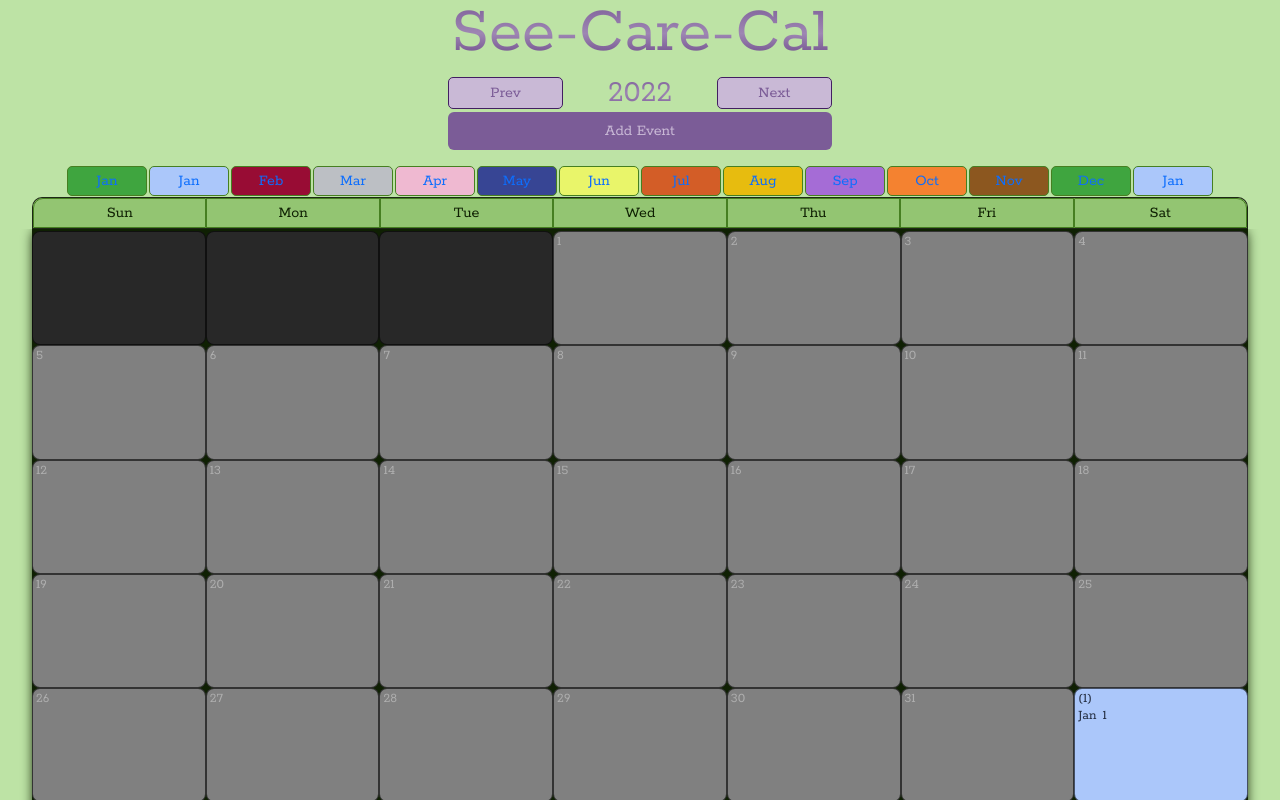
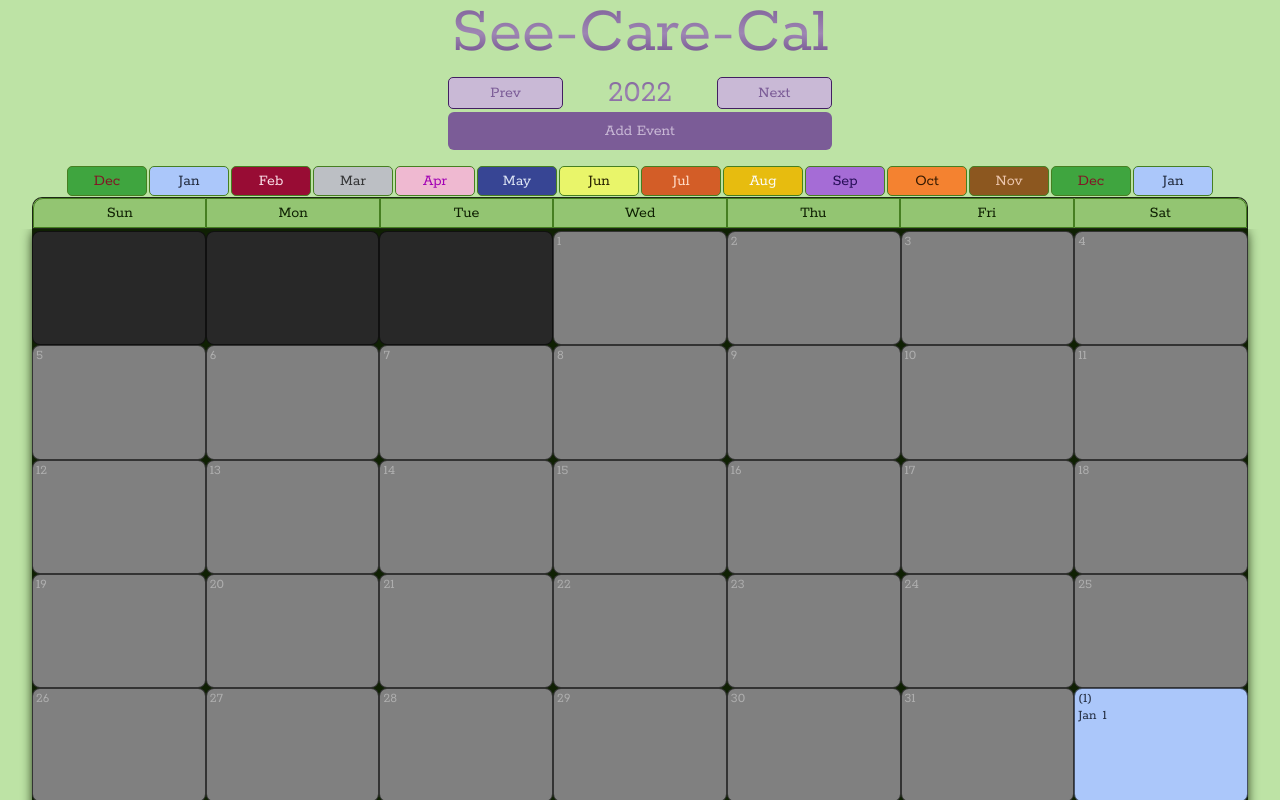
Before and after one commit to leonardmoses/ct-eyeCare-calendar-1.1, a React (Create React App) app: page / in a window 1280 px wide. Shown: the top 800 px of the page. Built offline with nearby package versions, Linux system fonts and the light colour scheme; no server answers.

Commit message:
In Months.js, swapped the a tags and div so that the a comes ahead of div for months. This allows the whole div to be clickable.

```diff
--- a/src/components/Months.js
+++ b/src/components/Months.js
@@ -8,48 +8,76 @@ const Months = (props) => {
     return (
 
             <div className="monthsContainer">
-                <div className="months" id="Dec" >
-                    <a href="#Jan1">Jan</a>
-                </div>
-                <div className="months" id="Jan" >
-                    <a href="#Jan1">Jan</a>
-                </div>
-                <div className="months" id="Feb" >
-                    <a href="#Feb1">Feb</a>
-                </div>
-                <div className="months" id="Mar" >
-                    <a href="#Mar1">Mar</a>
-                </div>
-                <div className="months" id="Apr" >
-                    <a href="#Apr1">Apr</a>
-                </div>
-                <div className="months" id="May" >
-                     <a href="#May1">May</a>
-                </div>
-                <div className="months" id="Jun" >
-                    <a href="#Jun1">Jun</a>
-                </div>
-                <div className="months" id="Jul" >
-                    <a href="#Jul1">Jul</a>
-                </div>
-                <div className="months" id="Aug" >
-                    <a href="#Aug1">Aug</a>
-                </div>
-                <div className="months" id="Sep" >
-                    <a href="#Sep1">Sep</a>
-                </div>
-                <div className="months" id="Oct" >
-                    <a href="#Oct1">Oct</a>
-                </div>
-                <div className="months" id="Nov" >
-                    <a href="#Nov1">Nov</a>
-                </div>
-                <div className="months" id="Dec" >
-                    <a href="#Dec1">Dec</a>
-                </div>
-                <div className="months" id="Jan" >
-                    <a href="#Dec1">Jan</a>
-                </div>
+
+                <a href="#Jan1">
+                    <div className="months" id="Dec" >Dec</div>
+                </a>
+
+
+                <a href="#Jan1">
+                    <div className="months" id="Jan" >Jan</div>
+                </a>
+
+
+                <a href="#Feb1">
+                    <div className="months" id="Feb" >Feb</div>
+                </a>
+
+
+                <a href="#Mar1">
+                    <div className="months" id="Mar" >Mar</div>
+                </a>
+
+
+                <a href="#Apr1">
+                    <div className="months" id="Apr" >Apr</div>
+                </a>
+
+
+                <a href="#May1">
+                    <div className="months" id="May" >May</div>
+                </a>
+
+
+                <a href="#Jun1">
+                    <div className="months" id="Jun" >Jun</div>
+                </a>
+
+
+                <a href="#Jul1">
+                    <div className="months" id="Jul" >Jul</div>
+                </a>
+
+
+                <a href="#Aug1">
+                    <div className="months" id="Aug" >Aug</div>
+                </a>
+
+
+                <a href="#Sep1">
+                    <div className="months" id="Sep" >Sep</div>
+                </a>
+
+
+                <a href="#Oct1">
+                    <div className="months" id="Oct" >Oct</div>
+                </a>
+
+
+                <a href="#Nov1">
+                    <div className="months" id="Nov" >Nov</div>
+                </a>
+
+
+                <a href="#Dec1">
+                    <div className="months" id="Dec" >Dec</div>
+                </a>
+
+
+                <a href="#Dec1">
+                    <div className="months" id="Jan" >Jan</div>
+                </a>
+
             </div>
      );
 }
```
